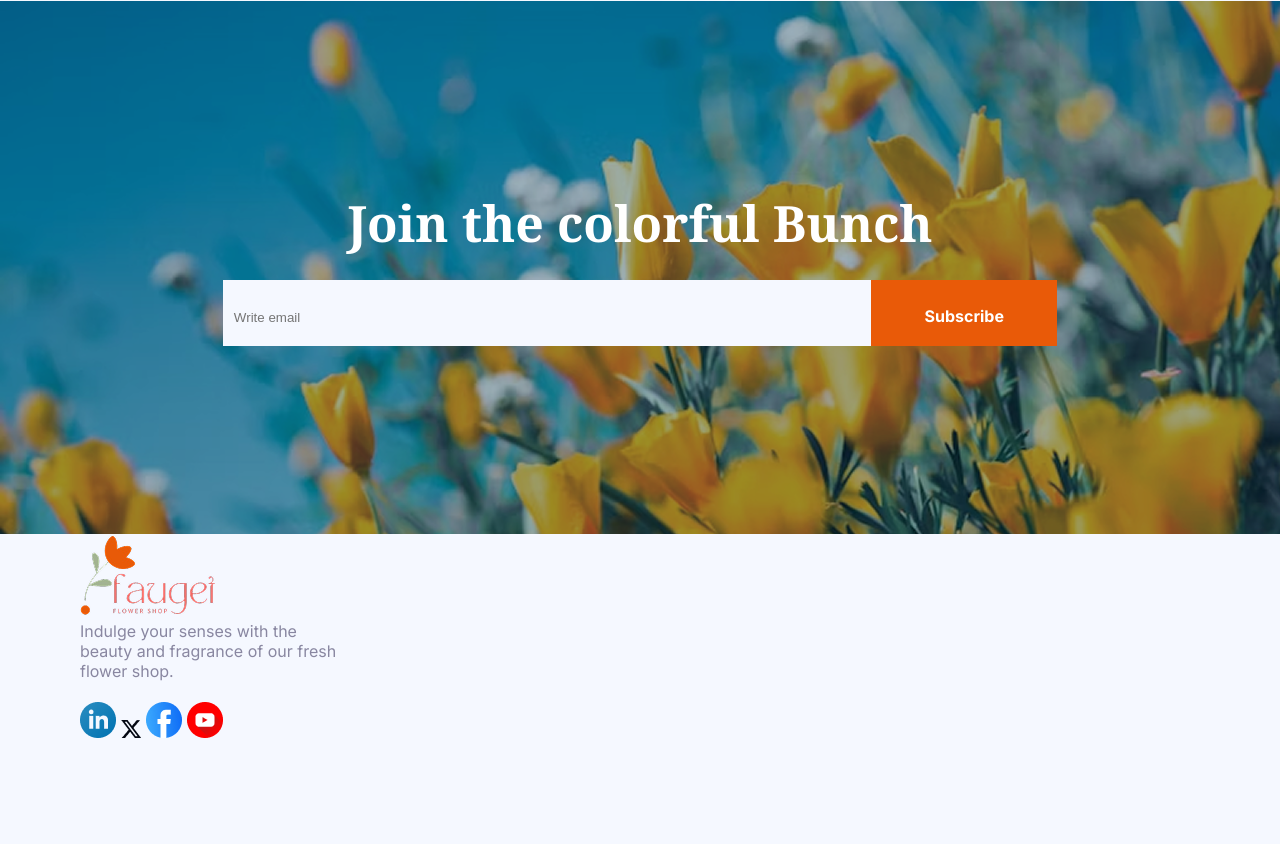
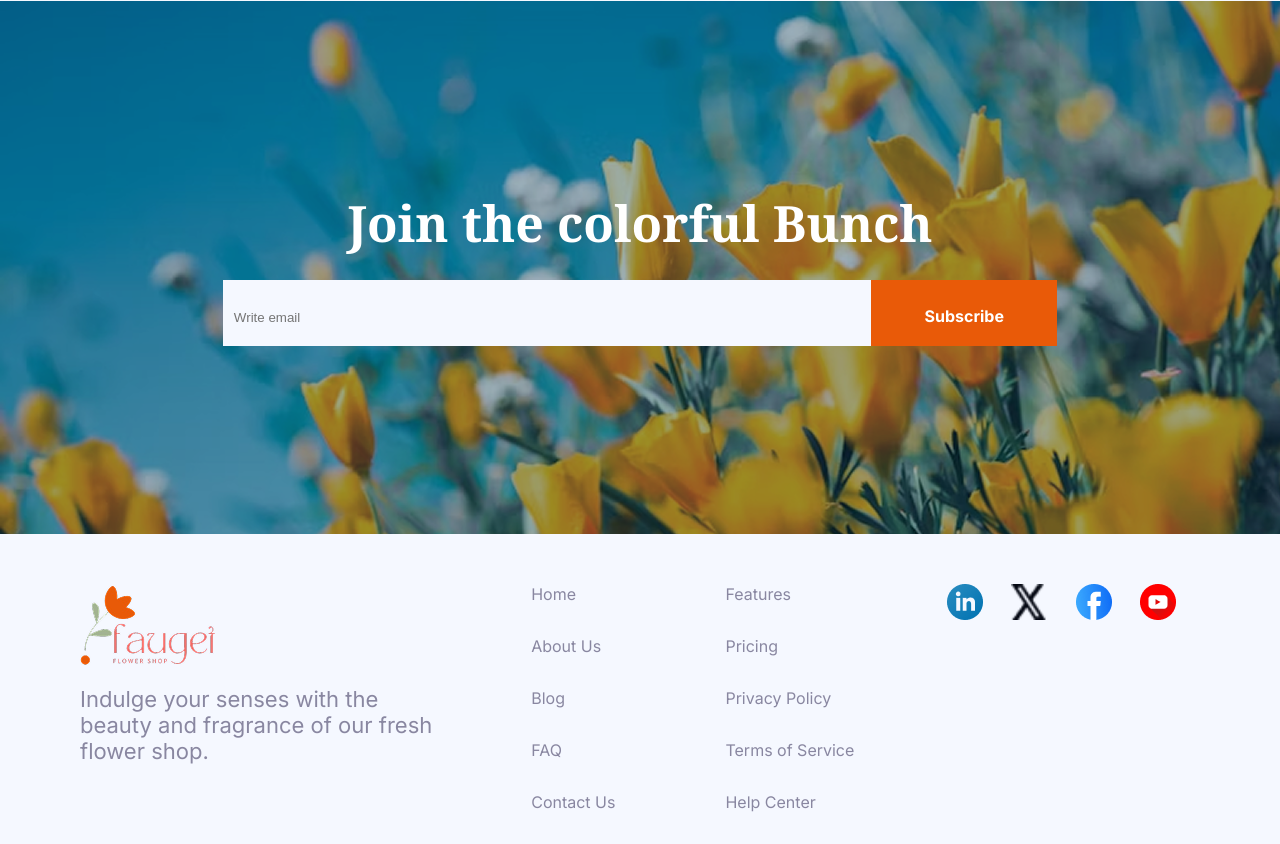
Before and after one commit to shumonira/Responsive-flowers, a plain HTML site: page index.html in a window 1280 px wide. Shown: the part 3116-3960 px from the top of the page. Before the commit the page ends 3898 px from the top, so only its background shows below. Drawn offline with Linux system fonts and the light colour scheme.

Commit message:
Footer completed

```diff
--- a/index.html
+++ b/index.html
@@ -164,8 +164,24 @@
         <p class="li-text-color">Indulge your senses with the <br> beauty and fragrance of our fresh </br>flower shop.</p>
       </div>
       <div class="footer-menu">
-        <div class="footer-menu-left"></div>
-        <div class="footer-menu-right"></div>
+        <div class="footer-menu-left li-text-color">
+          <ul>
+            <li>Home</li>
+            <li>About Us</li>
+            <li>Blog</li>
+            <li>FAQ</li>
+            <li>Contact Us</li>
+          </ul>
+        </div>
+        <div class="footer-menu-right li-text-color">
+          <ul>
+            <li>Features</li>
+            <li>Pricing</li>
+            <li>Privacy Policy</li>
+            <li>Terms of Service</li>
+            <li>Help Center</li>
+          </ul>
+        </div>
       </div>
       <div class="social-media-icons">
         <img src="./images/icon-linkedin.png" alt="" />
--- a/style.css
+++ b/style.css
@@ -176,30 +176,59 @@ main {
   align-items: center;
   flex-direction: column;
 }
-.subscribe h1{
+.subscribe h1 {
   background: transparent;
   color: #ffffff;
   font-size: 50px;
   padding-bottom: 23px;
 }
-.newsletter input{
+.newsletter input {
   width: 644px;
   height: 50px;
   border: none;
 }
 
-.newsletter button{
+.newsletter button {
   width: 186px;
 }
 
 /* footer */
-.footer-container{
+
+.footer-container {
   width: 1120px;
   height: 248px;
   margin: auto;
+  display: flex;
+  padding-top: 50px;
+  justify-content: space-between;
 }
 
-footer p{
+footer p {
   width: 359px;
   height: 81px;
+  font-size: 22px;
+  padding-top: 15px;
 }
+.footer-menu {
+  display: flex;
+}
+.footer-menu-left li {
+  text-decoration: none;
+  cursor: pointer;
+  list-style: none;
+  padding-bottom: 32px;
+  padding-right: 110px;
+}
+
+.footer-menu-right li {
+  text-decoration: none;
+  cursor: pointer;
+  list-style: none;
+  padding-bottom: 32px;
+}
+
+.social-media-icons img {
+  padding-right: 24px;
+  width: 60px;
+  height: 36px;
+}
```
Lines whose indentation alone changed are shown as unchanged.
